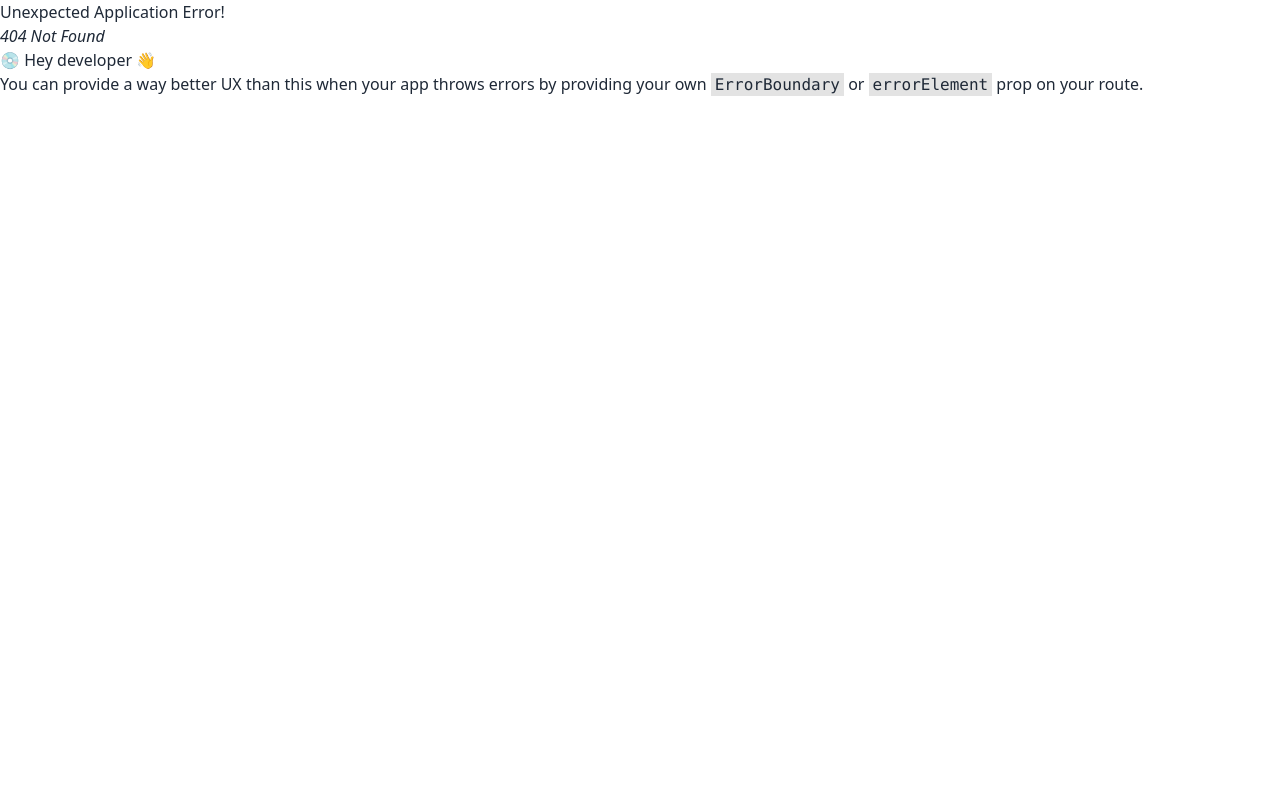
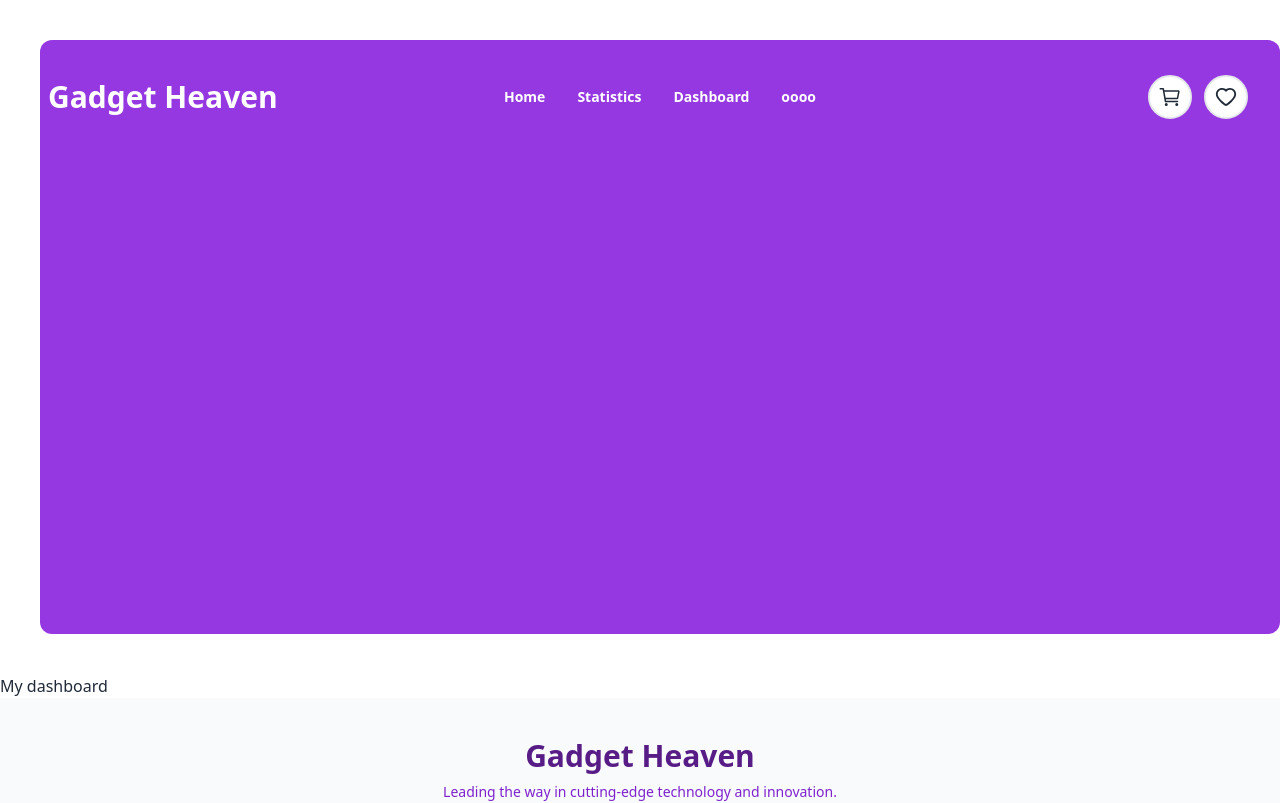
Before and after one commit to mhseber/Assignment-8, a React (Vite) app: page /dashboard in a window 1280 px wide. Before the commit this address had no page. Shown: the top 803 px of the page. Built offline with nearby package versions, Linux system fonts and the light colour scheme.

Commit message:
Router SetUp

```diff
--- /dev/null
+++ b/src/Layout/MainLayout.jsx
@@ -0,0 +1,16 @@
+import { Outlet } from "react-router-dom";
+import Navbar from "../components/Navbar/Navbar";
+import Footer from "../components/Footer/Footer";
+
+
+const MainLayout = () => {
+    return (
+        <div>
+            <Navbar></Navbar>
+            <Outlet></Outlet>
+            <Footer></Footer>
+        </div>
+    );
+};
+
+export default MainLayout;
--- a/src/components/Dashboard/Dashboard.jsx
+++ b/src/components/Dashboard/Dashboard.jsx
@@ -2,7 +2,7 @@
 const Dashboard = () => {
     return (
         <div>
-
+            My dashboard
         </div>
     );
 };
--- a/src/components/Home/Home.jsx
+++ b/src/components/Home/Home.jsx
@@ -1,9 +1,17 @@
+import Hero from "../Hero/Hero";
+import Card from "../Card/Card";
+import { Helmet } from "react-helmet";
+
 
 
 const Home = () => {
     return (
         <div>
-
+            <Helmet>
+                <title>Home || Gadget Heaven</title>
+            </Helmet>
+            <Hero></Hero>
+            <Card></Card>
         </div>
     );
 };
--- a/src/components/Navbar/Navbar.jsx
+++ b/src/components/Navbar/Navbar.jsx
@@ -1,10 +1,15 @@
 import { IoCartOutline } from "react-icons/io5";
 import { AiOutlineHeart } from "react-icons/ai";
+import { Link } from "react-router-dom";
 const Navbar = () => {
-
+    const links = <>
+        <li><Link to="/">Home</Link></li>
+        <li><Link to="/statistics">Statistics</Link></li>
+        <li><Link to="/dashboard">Dashboard</Link></li>
+        <li><Link to="/">oooo</Link></li>
+    </>
     return (
         <div className="navbar   border- bg-[#9538E2] lg:w-[1240px] lg:h-[594px] lg:m-10 rounded-xl">
-
             <div className="navbar-start pb-80">
                 <div className="dropdown">
                     <div tabIndex={0} role="button" className="btn btn-ghost lg:hidden">
@@ -33,9 +38,7 @@ const Navbar = () => {
             </div>
             <div className="navbar-center hidden lg:flex pb-80 ">
                 <ul className="menu menu-horizontal px-1 text-white font-bold mb-40 ">
-                    <li><a>Home</a></li>
-                    <li><a>Statistics</a></li>
-                    <li><a>Dashboard</a></li>
+                    {links}
                 </ul>
             </div>
             {/* icons */}
--- a/src/components/Root/Root.jsx
+++ b/src/components/Root/Root.jsx
@@ -1,19 +1,19 @@
-import { Outlet } from "react-router-dom";
-import Card from "../Card/Card";
-import Hero from "../Hero/Hero";
-import Navbar from "../Navbar/Navbar";
-import Footer from "../Footer/Footer";
+// import { Outlet } from "react-router-dom";
+// import Card from "../Card/Card";
+// import Hero from "../Hero/Hero";
+// import Navbar from "../Navbar/Navbar";
+// import Footer from "../Footer/Footer";
 
-const Root = () => {
-    return (
-        <div>
-            <Navbar></Navbar>
-            <Outlet></Outlet>
-            <Hero></Hero>
-            <Card></Card>
-            <Footer></Footer>
-        </div>
-    );
-};
+// const Root = () => {
+//     return (
+//         <div>
+//             <Navbar></Navbar>
+//             <Outlet></Outlet>
+//             <Hero></Hero>
+//             <Card></Card>
+//             <Footer></Footer>
+//         </div>
+//     );
+// };
 
-export default Root;
+// export default Root;
--- /dev/null
+++ b/src/components/Statistics/ErrorPage.jsx
@@ -0,0 +1,14 @@
+
+
+const ErrorPage = () => {
+    return (
+        <div className="h-screen bg-gray-600 text-white flex items-center justify-center">
+            <div>
+                <h1 className="text-3xl font-bold">404</h1>
+                <p className="text-3xl font-bold">Page not found</p>
+            </div>
+        </div>
+    );
+};
+
+export default ErrorPage;
--- a/src/main.jsx
+++ b/src/main.jsx
@@ -5,15 +5,32 @@ import {
   createBrowserRouter,
   RouterProvider,
 } from "react-router-dom";
-import Root from './components/Root/Root';
+import ErrorPage from './components/Statistics/ErrorPage';
+import Home from './components/Home/Home';
+import MainLayout from './Layout/MainLayout';
+import Statistics from './components/Statistics/Statistics';
+import Dashboard from './components/Dashboard/Dashboard';
 
 
 const router = createBrowserRouter([
   {
     path: "/",
-    element: <Root></Root>,
-
-
+    element: <MainLayout></MainLayout>,
+    errorElement: <ErrorPage />,
+    children: [
+      {
+        path: '/',
+        element: <Home></Home>,
+      },
+      {
+        path: 'Statistics',
+        element: <Statistics />,
+      },
+      {
+        path: 'dashboard',
+        element: <Dashboard></Dashboard>,
+      },
+    ]
   },
 ]);
 
--- a/tailwind.config.js
+++ b/tailwind.config.js
@@ -1,4 +1,5 @@
 /** @type {import('tailwindcss').Config} */
+import daisyui from "daisyui"
 export default {
   content: [
     "./index.html",
@@ -8,6 +9,6 @@ export default {
     extend: {},
   },
   plugins: [
-    require('daisyui'),
+    daisyui
   ],
 }
```
Also changed, not shown: 1 other file (tests, documents, lock files or other folders).
